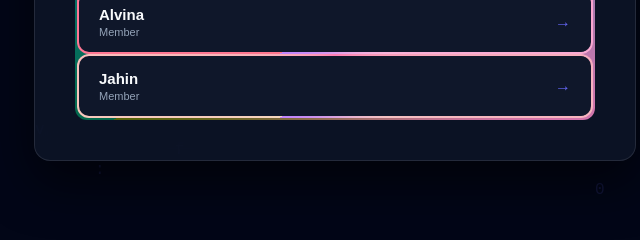
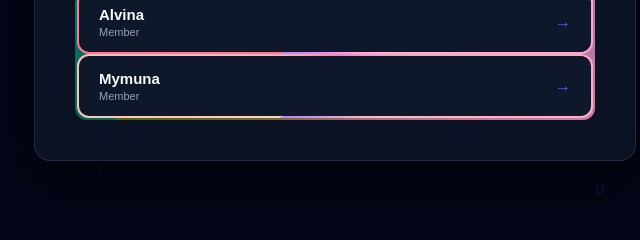
Before and after one commit to blackarchparrot/case-docx, a website: page public/index.html in a window 1280 px wide. Shown: the part 486-726 px from the top of the page, 305-945 px from the left. Drawn offline with nearby package versions, Linux system fonts and the light colour scheme.

Commit message:
Change user name from Jahin to Mymuna

```diff
--- a/public/index.html
+++ b/public/index.html
@@ -229,7 +229,7 @@
         <div class="lead-border-wrappp">
           <button class="btn-user-lead" onclick="selectUser('Sumaiya')">
             <div class="user-info">
-              <span class="user-name">Jahin</span>
+              <span class="user-name">Mymuna</span>
               <span class="user-role">Member</span>
             </div>
             <span class="arrow">&rarr;</span>
```
